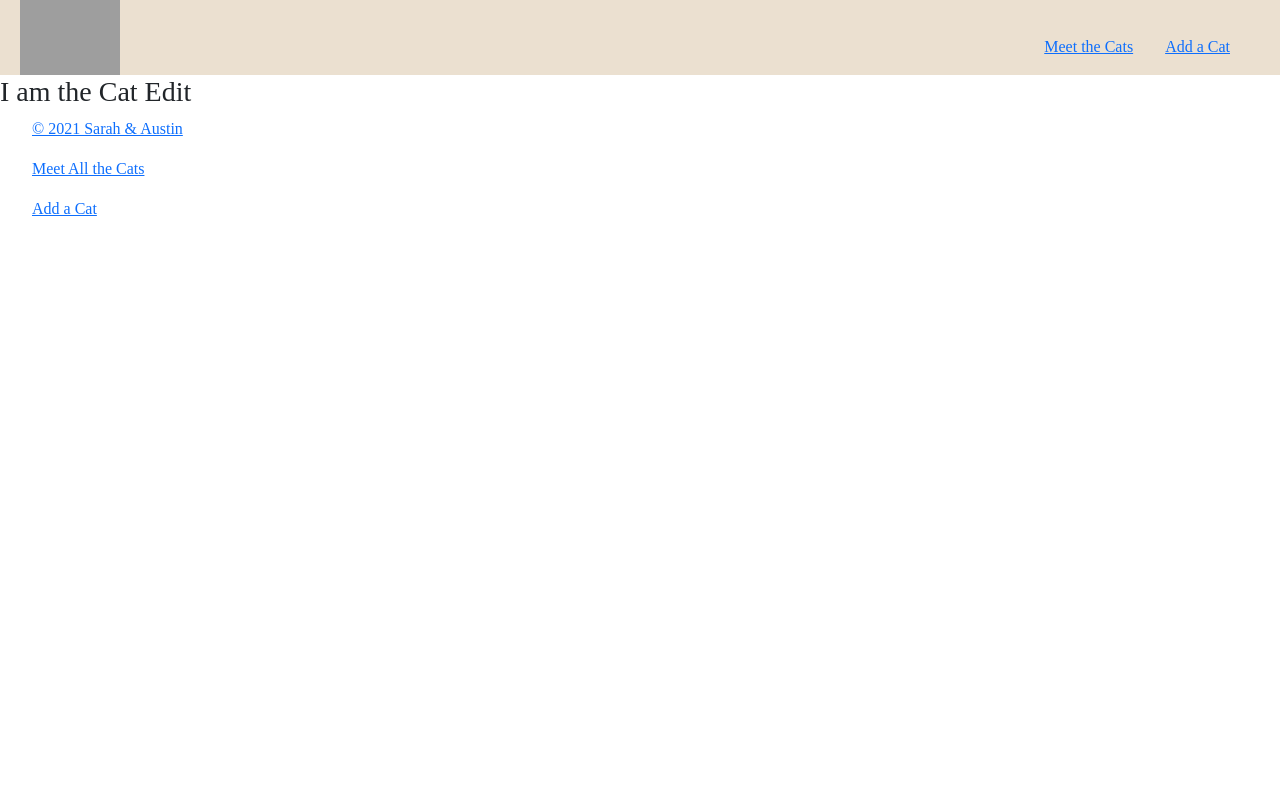
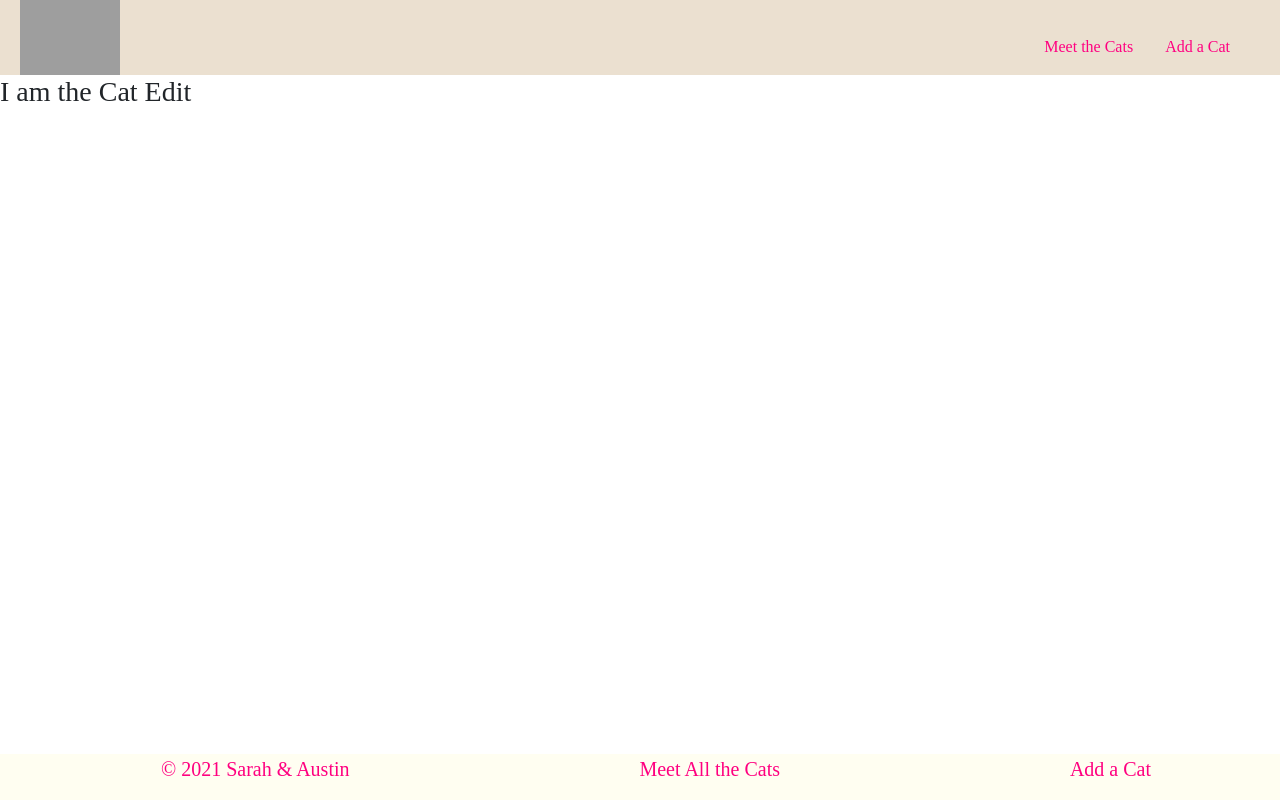
Before and after one commit to learn-academy-2021-delta/cat-tinder-frontend-austinw-and-sarahp, a React (Create React App) app: page /catedit in a window 1280 px wide. Built offline with nearby package versions, Linux system fonts and the light colour scheme; grey boxes are pictures that could not be loaded; a web font is replaced by a local one.

Commit message:
adds styles for footer component

```diff
--- a/src/App.css
+++ b/src/App.css
@@ -34,7 +34,7 @@ header {
 }
 
 /* ---FOOTER--- */
-/* footer {
+footer {
   font-size: 20px;
   position: fixed;
   bottom: 0;
@@ -51,4 +51,4 @@ a:hover {
   cursor: pointer !important;
   color: #FF0080 !important;
   text-decoration: underline !important;
-} */
+}
--- a/src/components/Footer.js
+++ b/src/components/Footer.js
@@ -4,7 +4,7 @@ import { NavLink } from 'react-router-dom'
 class Footer extends Component{
   render(){
     return(
-      <>
+      <footer>
         <ul>
           <NavLink to="/">&copy; 2021 Sarah & Austin</NavLink>
         </ul>
@@ -14,7 +14,7 @@ class Footer extends Component{
         <ul>
           <NavLink to="/catnew">Add a Cat</NavLink>
         </ul>
-      </>
+      </footer>
     )
   }
 }
```
